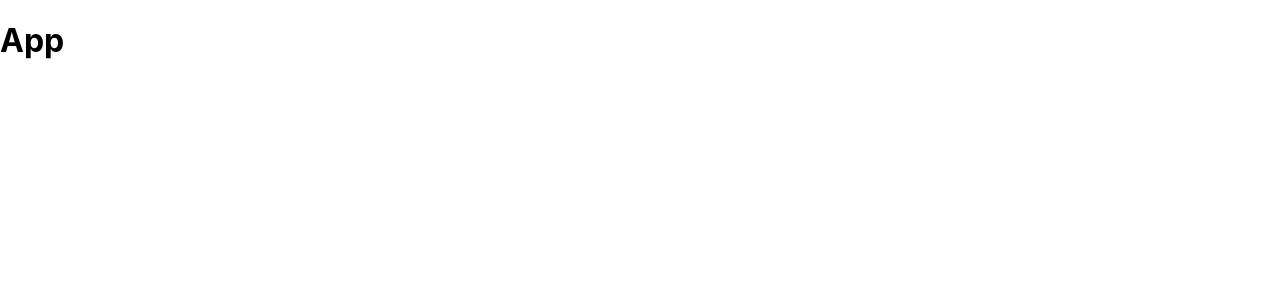
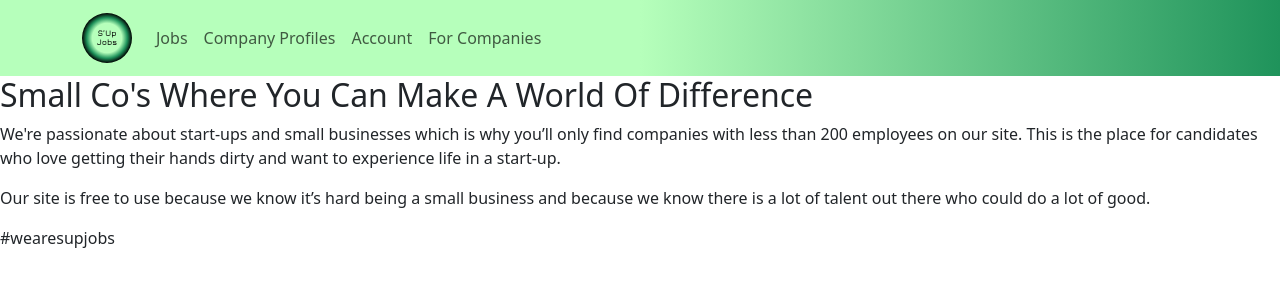
Before and after one commit to fammd19/sup-jobs, a React (Create React App) app in the folder client/: page / in a window 1280 px wide. Shown: the top 300 px of the page. Built offline with nearby package versions, Linux system fonts and the light colour scheme.

Commit message:
Creates navbar

```diff
--- a/client/src/App.css
+++ b/client/src/App.css
@@ -28,6 +28,10 @@
   color: #61dafb;
 }
 
+#jura-font {
+  font-family: 'Jura', sans-serif
+}
+
 @keyframes App-logo-spin {
   from {
     transform: rotate(0deg);
--- a/client/src/App.js
+++ b/client/src/App.js
@@ -1,12 +1,21 @@
 import React from 'react';
-//import {BrowserRouter as Router, Routes, Route} from 'react-router-dom'
+import {BrowserRouter as Router, Routes, Route} from 'react-router-dom'
 import './App.css';
+import 'bootstrap/dist/css/bootstrap.min.css';
+
+import Home from "./components/pages/Home";
+
 
 
 function App() {
   return (
     <>
-      <h1>App</h1>
+      {/* <p style={{ fontFamily: 'Jura, sans-serif' }}>Testing</p> */}
+      <Router>
+        <Routes>
+          <Route path='/' exact element={<Home />}/>
+        </Routes>
+      </Router>
     </>
   );
 }
--- /dev/null
+++ b/client/src/components/CandidateNavBar.js
@@ -0,0 +1,25 @@
+import Container from 'react-bootstrap/Container';
+import Nav from 'react-bootstrap/Nav';
+import Navbar from 'react-bootstrap/Navbar';
+import logo from '../assets/sup-logo.svg';
+
+
+export default function CandidateNavBar () {
+
+  return (
+    <Navbar expand="lg" className="bg-body-tertiary">
+      <Container>
+        <Navbar.Brand href="#home"><img src={logo} /></Navbar.Brand>
+        <Navbar.Toggle aria-controls="responsive-navbar-nav" />
+        <Navbar.Collapse id="responsive-navbar-nav">
+          <Nav className="me-auto">
+            <Nav.Link href="#">Jobs</Nav.Link>
+            <Nav.Link href="#">Company Profiles</Nav.Link>
+            <Nav.Link href="#">Account</Nav.Link>
+            <Nav.Link href="#">For Companies</Nav.Link>
+          </Nav>
+        </Navbar.Collapse>
+      </Container>
+    </Navbar>
+  );
+}
--- a/client/src/components/pages/Home.js
+++ b/client/src/components/pages/Home.js
@@ -1,9 +1,23 @@
-//Used for testing
+import CandidateNavBar from "../CandidateNavBar"
 
 export default function Home () {
     return (
         <>
-            <h2>Home</h2>
+            <CandidateNavBar />
+            <div class='jura-font'>
+                <h2>
+                    Small Co's Where You Can Make A World Of Difference
+                </h2>
+                <p>
+                    We're passionate about start-ups and small businesses which is why you’ll only find companies with less than 200 employees on our site. This is the place for candidates who love getting their hands dirty and want to experience life in a start-up.
+                </p>
+                <p>
+                    Our site is free to use because we know it’s hard being a small business and because we know there is a lot of talent out there who could do a lot of good.
+                </p>
+                <p>
+                    #wearesupjobs
+                </p>
+            </div>
         </>
     )
 }
--- a/client/src/components/pages/candidate/Login.js
+++ b/client/src/components/pages/candidate/Login.js
@@ -1,7 +1,9 @@
-
+import CandidateNavBar from "../../CandidateNavBar"
 
 export default function Login () {
     return (
-        <h1>Hello</h1>
+        <>
+            <CandidateNavBar />
+        </>
     )
 }
--- a/client/src/index.css
+++ b/client/src/index.css
@@ -1,13 +1,23 @@
+@import url('https://fonts.googleapis.com/css2?family=Jura:wght@400;500;600;700&display=swap');
+
+
 body {
   margin: 0;
-  font-family: -apple-system, BlinkMacSystemFont, 'Segoe UI', 'Roboto', 'Oxygen',
-    'Ubuntu', 'Cantarell', 'Fira Sans', 'Droid Sans', 'Helvetica Neue',
-    sans-serif;
+  font-family: 'Jura', sans-serif;
   -webkit-font-smoothing: antialiased;
   -moz-osx-font-smoothing: grayscale;
+  text-align: center;
 }
 
 code {
-  font-family: source-code-pro, Menlo, Monaco, Consolas, 'Courier New',
-    monospace;
+  font-family: 'Jura';
 }
+
+.navbar,
+.navbar-default {
+    background-image: linear-gradient(to right,#B6FFBB 50%,#1F935B 100%)
+}
+
+body {
+  font-family: 'Jura', sans-serif;
+}
```
Also changed, not shown: client/src/components/NavBar.js (deleted, +0 -9 lines), client/src/assets/sup-logo.svg (added).
